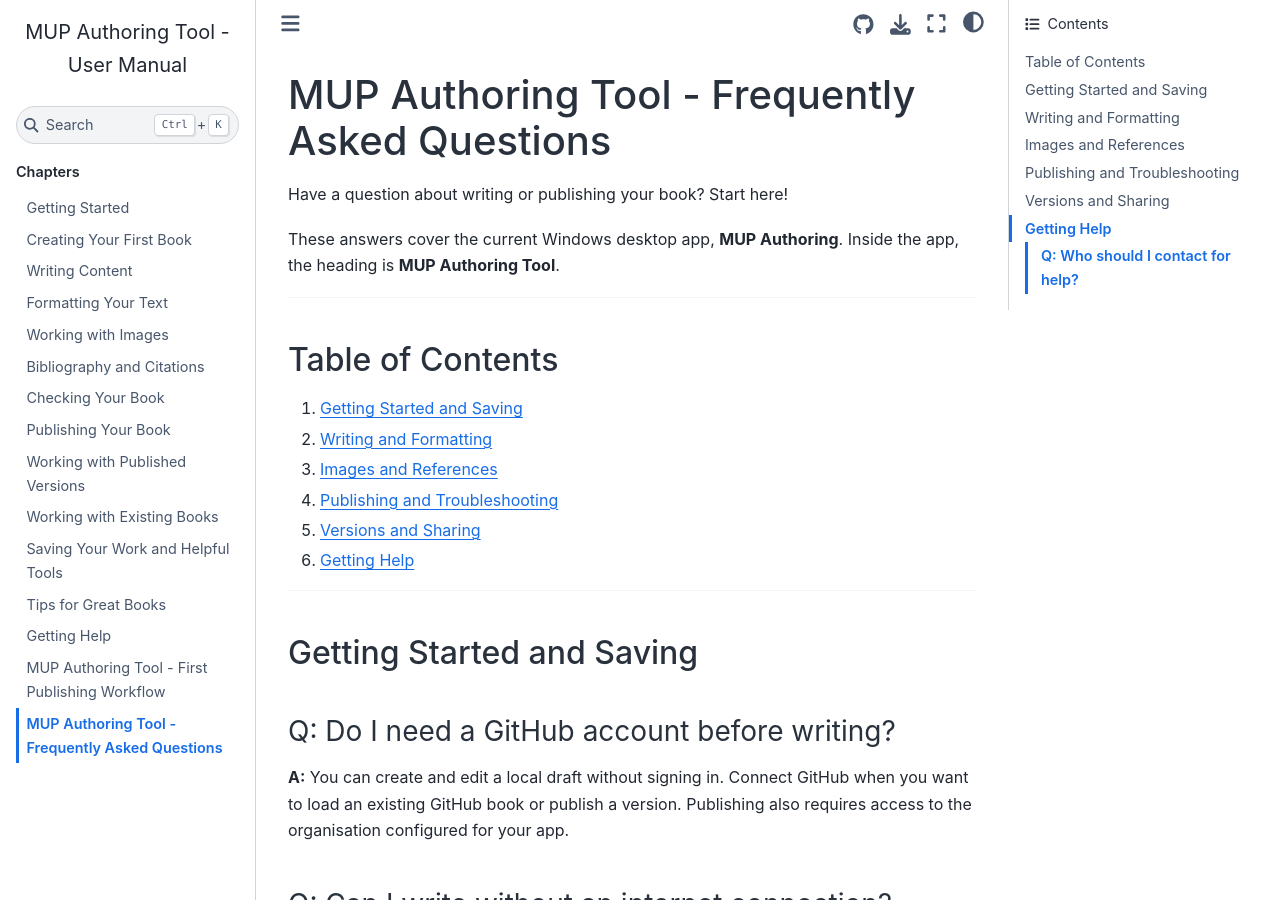
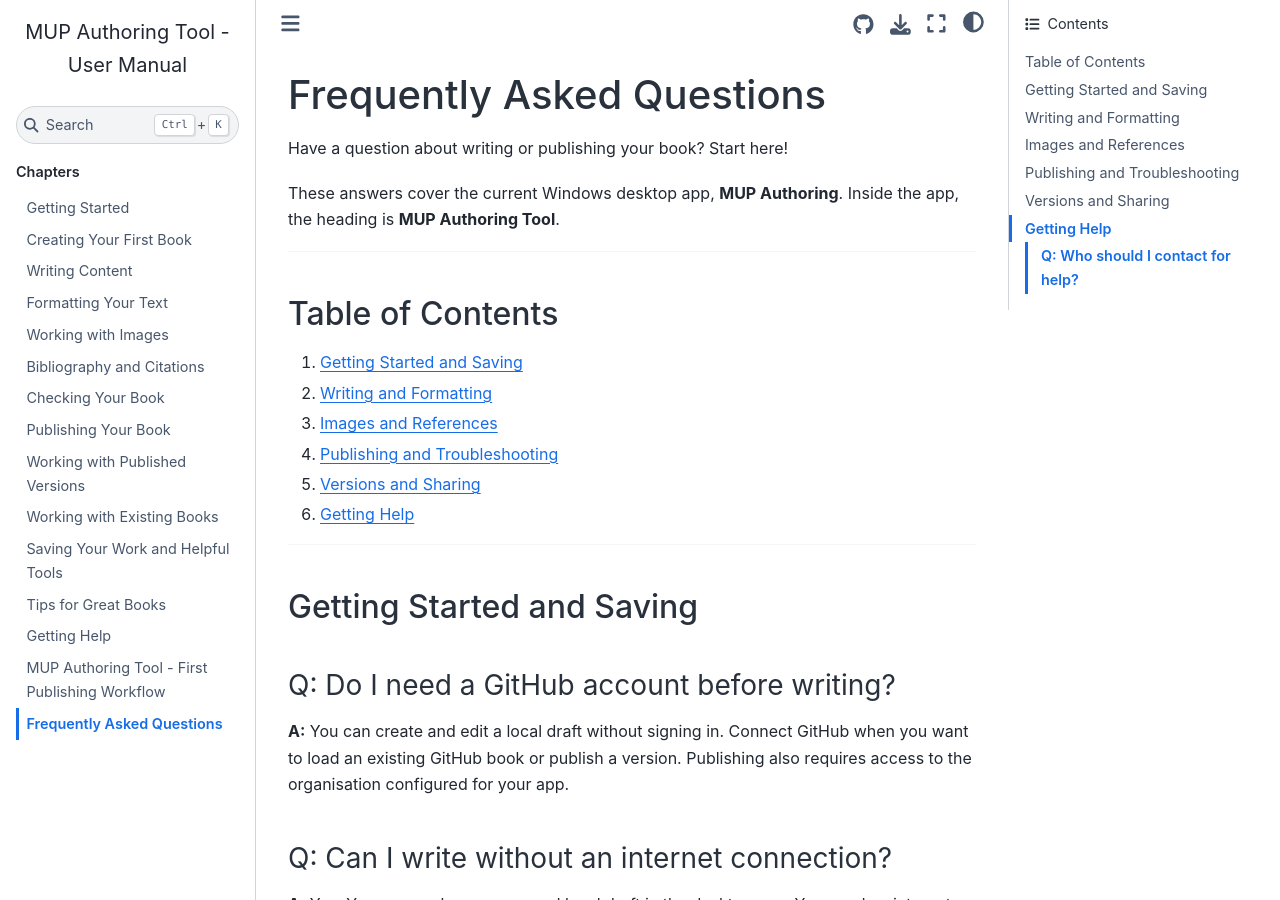
Before and after one commit to MaastrichtUniversityPress/mup-authoring-tool-user-manual, a Jupyter Book: the page built from book/chapters/15-FAQ.md, in a window 1280 px wide and 900 px high. Built offline with Jupyter Book 1.0.4 settings and Sphinx 7.4.7 and the Sphinx Book theme 1.1.4, drawn with Linux system fonts in a browser that asks for light colours.

Commit message:
renamed the title of the last 2 chapters

```diff
--- a/book/chapters/15-FAQ.md
+++ b/book/chapters/15-FAQ.md
@@ -1,4 +1,4 @@
-# MUP Authoring Tool - Frequently Asked Questions
+# Frequently Asked Questions
 
 
 Have a question about writing or publishing your book? Start here!
```
